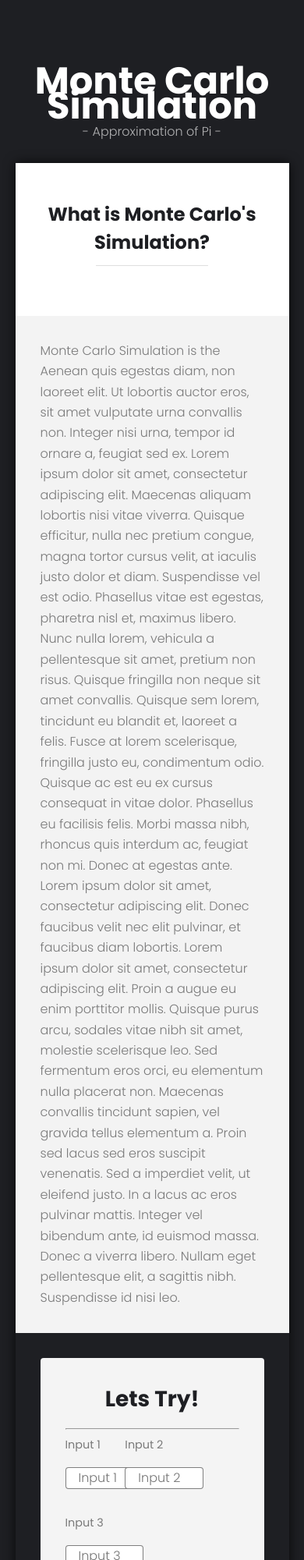
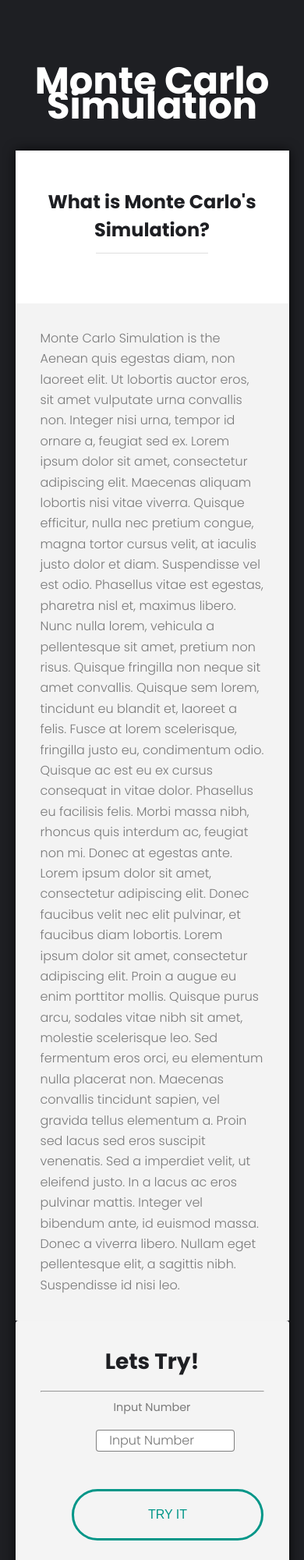
Before and after one commit to miyasakc/final-project-cs290_final_proect_team11, a plain HTML site: page monteCarlo.html in a window 390 px wide. Shown: the top 2000 px of the page at 78% size. Drawn offline with Linux system fonts and the light colour scheme.

Commit message:
CSS finished
CSS finished and little change to html

```diff
--- a/monteCarlo.html
+++ b/monteCarlo.html
@@ -9,7 +9,7 @@
 
 		<!-- Header -->
 			<header id="header">
-				<div class="Title"><a href="#">Monte Carlo Simulation <span> - Approximation of Pi -</span></a></div>
+				<div class="Title"><a href="#">Monte Carlo Simulation <!--<span> - Approximation of Pi -</span>--></a></div>
 			</header>
 
 		<!-- Main -->
@@ -40,16 +40,8 @@ Donec at egestas ante. Lorem ipsum dolor sit amet, consectetur adipiscing elit.
 								<hr />
 								<form action="#" method="post">
 									<div class="field half">
-										<label for="Input 1">Input 1</label>
-										<input name="Input 1" id="Input 1" type="text" placeholder="Input 1">
-									</div>
-									<div class="field half">
-										<label for="Input 2">Input 2</label>
-										<input name="Input 2" id="Input 2" type="text" placeholder="Input 2">
-									</div>
-									<div class="field half">
-										<label for="Input 3">Input 3</label>
-										<input name="Input 3" id="Input 3" type="text" placeholder="Input 3">
+										<label for="Input 1">Input Number</label>
+										<input name="Input 1" id="Input 1" type="text" placeholder="Input Number">
 									</div>
 									<ul class="actions align-center">
 										<a href="#" class ="btn">Try it</a>
@@ -73,15 +65,15 @@ Donec at egestas ante. Lorem ipsum dolor sit amet, consectetur adipiscing elit.
 							<p>Put Graph</p>
 							</div>
 								<form action="#" method="post">
-									<div class="field half">
+									<div class="field third">
 										<label for="Result 1">Result 1</label>
 										<input name="Result 1" id="Result 1" type="text" placeholder="Result 1">
 									</div>
-									<div class="field half">
+									<div class="field third">
 										<label for="Result 2">Result 2</label>
 										<input name="Result 2" id="Result 2" type="text" placeholder="Result 2">
 									</div>
-									<div class="field half">
+									<div class="field third">
 										<label for="Result 3">Result 3</label>
 										<input name="Result 3" id="Result 3" type="text" placeholder="Result 3">
 									</div>
--- a/style.css
+++ b/style.css
@@ -383,11 +383,7 @@
 			margin-bottom: 0;
 		}
 
-		.box.alt {
-			border: 0;
-			border-radius: 0;
-			padding: 0;
-		}
+
 
 		@media screen and (max-width: 736px) {
 
@@ -466,6 +462,7 @@
 
 form {
 		margin: 0 0 2rem 0;
+		text-align: center;
 	}
 
 		form .field {
@@ -473,6 +470,11 @@ form {
 		}
 
 			form .field.half {
+				display: inline-block;
+				margin-right: 0%;
+				width: 50%;
+			}
+			form .field.third{
 				display: inline-block;
 				margin-right: 2.5%;
 				width: 30%;
@@ -664,9 +666,9 @@ form {
 
 			#header > .Title span {
 				font-weight: 300;
-				font-size: 1rem;
+				font-size: 2rem;
 				display: block;
-				color: rgba(255, 255, 255, 0.65);
+				color: #a6a6a6;
 			}
 
 	@media screen and (max-width: 1280px) {
@@ -801,7 +803,7 @@ form {
 
 	.wrapper.style2 {
 		background: #1e1f23;
-		padding: 6rem;
+		padding: 0rem;
 	}
 
 		.wrapper.style2 header {
@@ -824,7 +826,7 @@ form {
 		@media screen and (max-width: 1280px) {
 
 			.wrapper.style2 {
-				padding: 4rem;
+				padding: 0rem;
 			}
 
 		}
@@ -832,7 +834,7 @@ form {
 		@media screen and (max-width: 736px) {
 
 			.wrapper.style2 {
-				padding: 2rem;
+				padding: 0rem;
 			}
 
 		}
```
